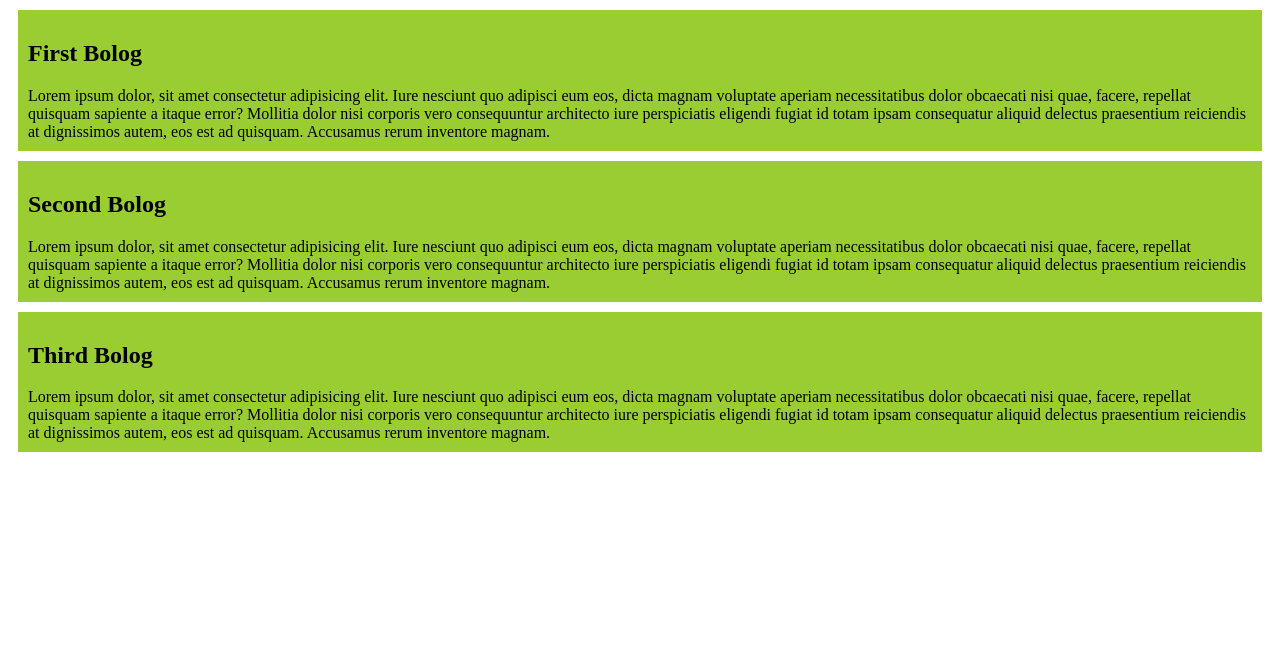
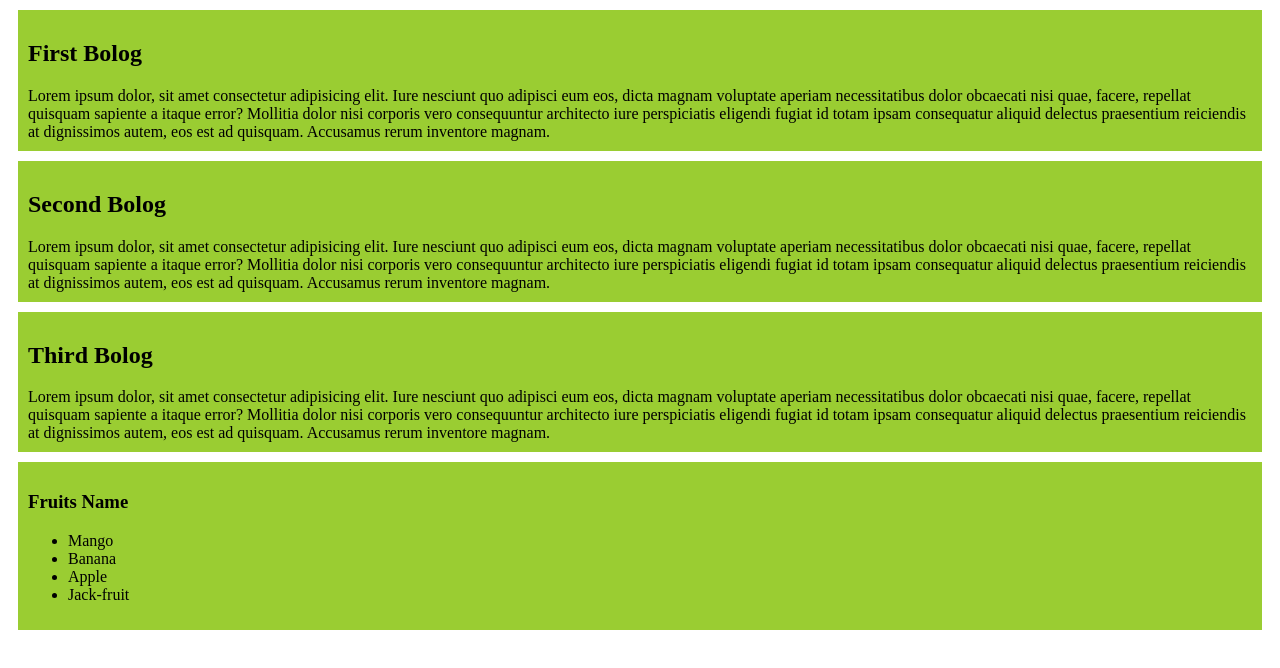
Before and after one commit to zahidulhasansakib/my--first-github-repo, a plain HTML site: page index.html in a window 1280 px wide. Drawn offline with Linux system fonts and the light colour scheme.

Commit message:
added li

```diff
--- a/index.html
+++ b/index.html
@@ -22,5 +22,14 @@
         Lorem ipsum dolor, sit amet consectetur adipisicing elit. Iure nesciunt quo adipisci eum eos, dicta magnam voluptate aperiam necessitatibus dolor obcaecati nisi quae, facere, repellat quisquam sapiente a itaque error?
         Mollitia dolor nisi corporis vero consequuntur architecto iure perspiciatis eligendi fugiat id totam ipsam consequatur aliquid delectus praesentium reiciendis at dignissimos autem, eos est ad quisquam. Accusamus rerum inventore magnam.
     </div>
+    <div>
+        <h3>Fruits Name</h3>
+        <ul>
+            <li>Mango</li>
+            <li>Banana</li>
+            <li>Apple</li>
+            <li>Jack-fruit</li>
+        </ul>
+    </div>
 </body>
 </html>
```
